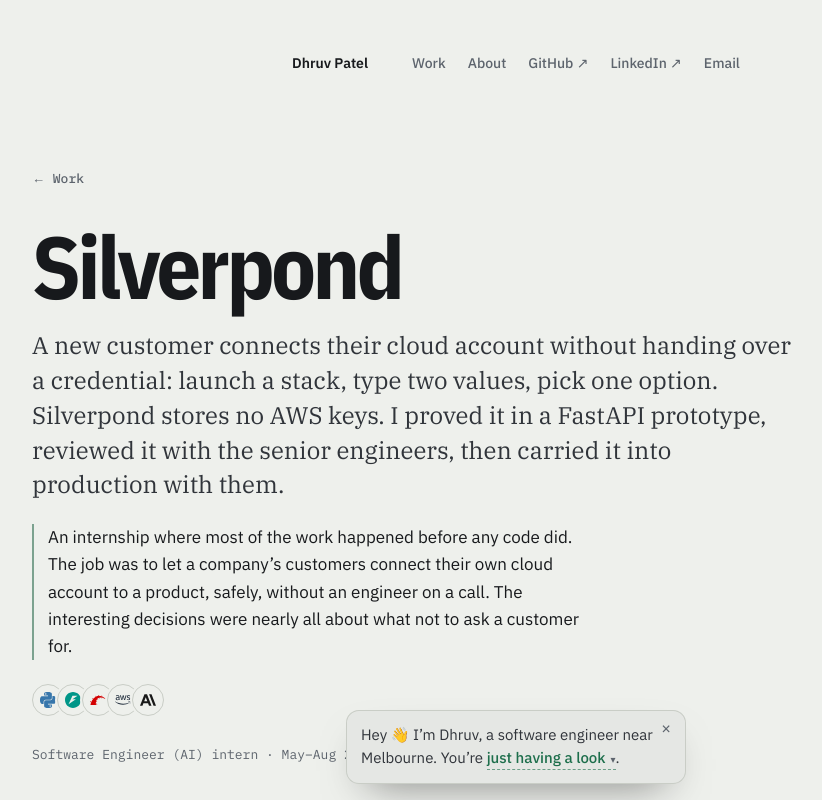
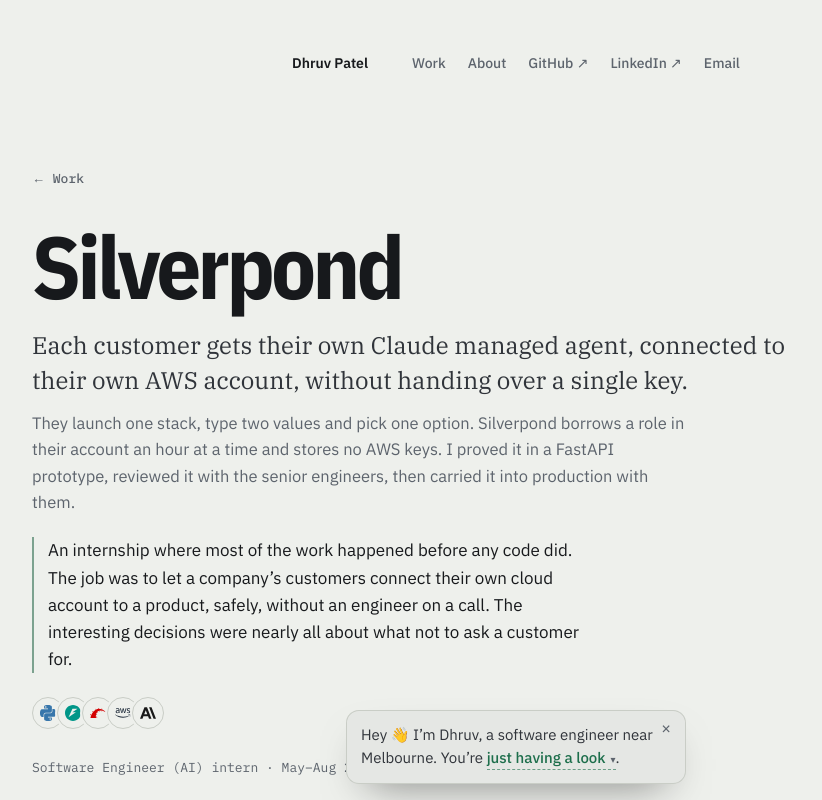
Before and after one commit to My-CMDhub/dhruvpatel.net, a Next.js app: page /work/silverpond in a window 1280 px wide. Shown: the top 800 px of the page, without its empty margins (124-946 px from the left). Built offline with nearby package versions, Linux system fonts and the light colour scheme.

Commit message:
feat: refined cases and description

```diff
--- a/app/globals.css
+++ b/app/globals.css
@@ -220,6 +220,7 @@
 .back a { color: var(--muted); text-decoration: none; }
 .case-head h1 { font-size: clamp(56px, 10vw, 88px); }
 .result { font: 400 clamp(19px, 2.4vw, 24px)/1.45 var(--f-serif); color: var(--ink2); margin-top: 22px; max-width: 36ch; }
+.result-more { font: 400 16.5px/1.6 var(--f-sans); color: var(--muted); margin-top: 12px; max-width: 58ch; }
 .meta { font: 13px/1.7 var(--f-mono); color: var(--muted); margin-top: 28px; }
 .links { margin-top: 14px; display: flex; gap: 22px; flex-wrap: wrap; font: 600 15px var(--f-sans); }
 .links a { color: var(--a); }
--- a/app/work/silverpond/page.mdx
+++ b/app/work/silverpond/page.mdx
@@ -5,7 +5,8 @@
 
 <CaseHead
   title="Silverpond"
-  result="A new customer connects their cloud account without handing over a credential: launch a stack, type two values, pick one option. Silverpond stores no AWS keys. I proved it in a FastAPI prototype, reviewed it with the senior engineers, then carried it into production with them."
+  result="Each customer gets their own Claude managed agent, connected to their own AWS account, without handing over a single key."
+  more="They launch one stack, type two values and pick one option. Silverpond borrows a role in their account an hour at a time and stores no AWS keys. I proved it in a FastAPI prototype, reviewed it with the senior engineers, then carried it into production with them."
   meta="Software Engineer (AI) intern · May–Aug 2026"
   stack={['Python', 'FastAPI', 'Ruby on Rails', 'AWS', 'Anthropic']}
 />
--- a/components/Case.tsx
+++ b/components/Case.tsx
@@ -4,9 +4,10 @@
 import { StackChain } from './Mark'
 
 /** The top of every case page: title, one-line result with its label, meta line, links. */
-export function CaseHead({ title, result, label, meta, stack, links }: {
+export function CaseHead({ title, result, more, label, meta, stack, links }: {
   title: string
   result: string
+  more?: string   // the plainer, longer version, under a short result
   label?: Label
   meta: string
   stack?: string[]
@@ -17,6 +18,7 @@
       <p className="back"><a href="/#work">← Work</a></p>
       <h1 style={{ ['viewTransitionName' as string]: `name-${title.toLowerCase()}` }}>{title}</h1>
       <p className="result">{result}</p>
+      {more && <p className="result-more">{more}</p>}
       <ForYou slug={title.toLowerCase()} />
       {label && <p className="cap"><Lbl l={label} /></p>}
       {stack && <StackChain stack={stack} />}
```
